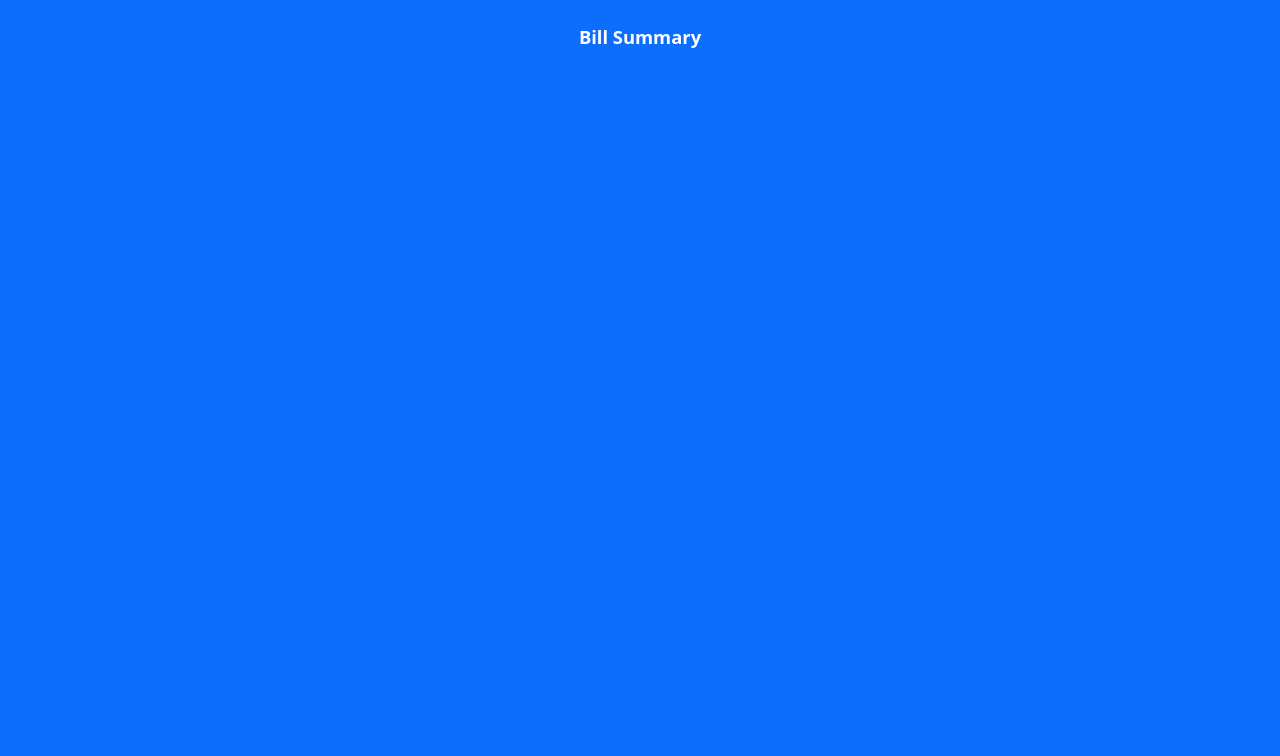
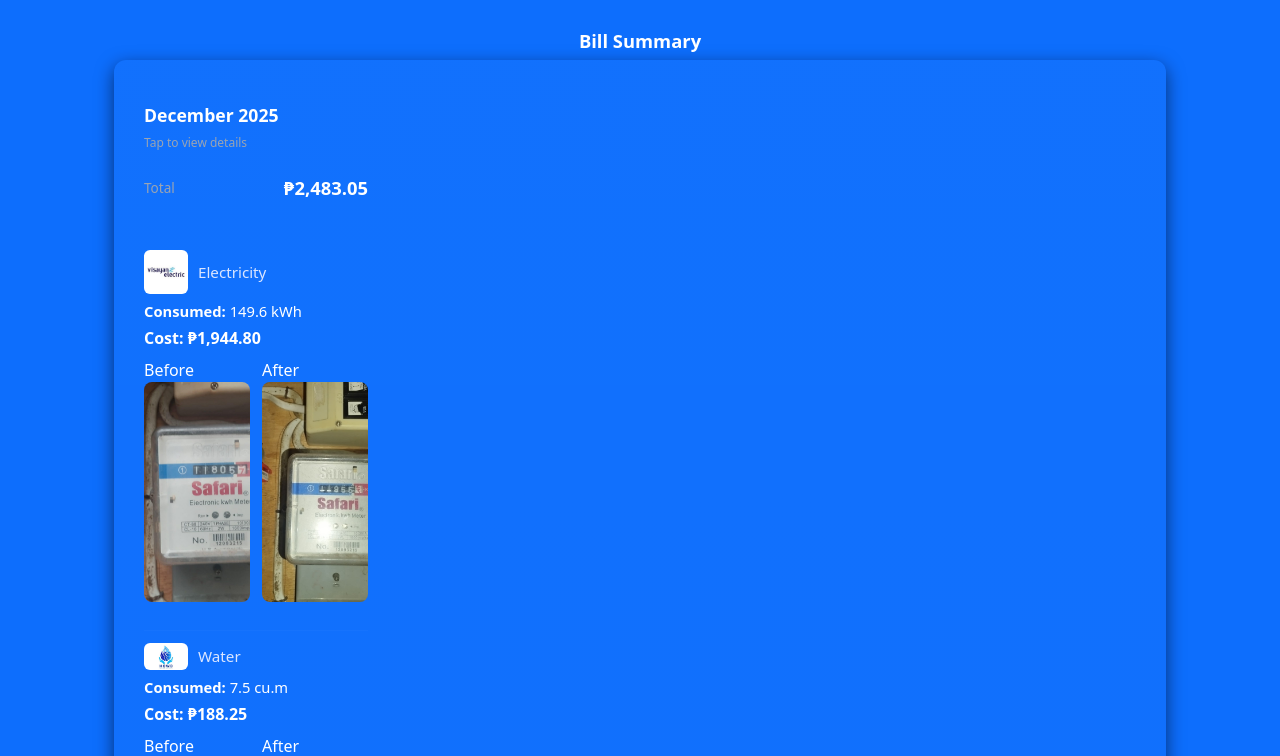
Before and after one commit to sulit2020/bill-app, a React (Vite) app: page / in a window 1280 px wide. Shown: the top 756 px of the page. Built offline with nearby package versions, Linux system fonts and the light colour scheme.

Commit message:
modifed ui s

```diff
--- a/src/components/BillApp.css
+++ b/src/components/BillApp.css
@@ -1,5 +1,4 @@
-/* Mobile-first styles for BillApp component */
-
+/* ...existing code... */
 :root{
   --bg: #0b1220;
   --card: rgba(255,255,255,0.03);
@@ -14,7 +13,7 @@ body { background: var(--bg); color: #fff; }
 
 .container-mobile {
   padding: 14px 12px;
-  max-width: 720px;
+  max-width: 1100px;
   margin: 0 auto;
 }
 
@@ -36,6 +35,8 @@ body { background: var(--bg); color: #fff; }
   display:flex;
   justify-content: space-between;
   align-items:center;
+  gap: 10px;
+  padding: 12px;
   background: linear-gradient(180deg, rgba(255,255,255,0.02), rgba(255,255,255,0.01));
   cursor: pointer;
 }
@@ -46,7 +47,7 @@ body { background: var(--bg); color: #fff; }
 
 /* hide default marker, add caret */
 .bill-summary::-webkit-details-marker { display: none; }
-.bill-summary::after { content: "▾"; margin-left:-100px; opacity:0.75; }
+.bill-summary::after { content: "▾"; margin-left:-120px; opacity:0.75; }
 .bill-details[open] .bill-summary::after { content: "▴"; }
 
 /* Expanded content */
@@ -86,11 +87,56 @@ body { background: var(--bg); color: #fff; }
   .bill-summary { padding:10px; }
 }
 
-/* larger screens: show details expanded and grid layout */
+/* Desktop layout improvements */
 @media (min-width: 720px){
-  .bill-summary { display:none; }
-  .bill-body { display:block !important; }
-  .container-mobile { padding: 20px; }
-  .images { grid-template-columns: 1fr 1fr; }
+  .container-mobile { padding: 24px; }
+
+  /* horizontal card: left summary column, right details */
+  .bill-card {
+    display: grid;
+    grid-template-columns: 260px 1fr;
+    gap: 16px;
+    align-items: start;
+    padding: 12px;
+    background: linear-gradient(180deg, rgba(255,255,255,0.02), rgba(255,255,255,0.01));
+  }
+
+  /* make the summary a vertical panel */
+  .bill-summary{
+    display:flex;
+    flex-direction: column;
+    align-items: flex-start;
+    justify-content: center;
+    min-height: 160px;
+    padding: 18px;
+    border-radius: 10px;
+    background: transparent;
+    cursor: default;
+  }
+  .bill-summary::after { display:none; } /* hide caret on desktop */
+
+  .summary-left .month { font-size: 1.1rem; }
+  .summary-left .hint { color: var(--muted); margin-top:6px; }
+
+  .summary-right { margin-top: 12px; align-self: end; width:100%; display:flex; justify-content:space-between; align-items:center; }
+  .summary-right .label { color: var(--muted); font-size:0.85rem; }
+  .summary-right .amount { font-size:1.15rem; color:var(--accent); font-weight:800; }
+
+  /* ensure details content is visible on desktop (we also set details open via JS) */
+  .bill-body {
+    display: block !important;
+    padding: 18px;
+    background: transparent;
+    border-top: none;
+  }
+
+  /* larger images side-by-side */
+  .images { grid-template-columns: 1fr 1fr; gap:12px; }
   .images img { height:220px; }
+
+  /* service layout: make services appear in stack with clearer separation */
+  .service { padding-bottom: 12px; border-bottom: 1px solid rgba(255,255,255,0.02); margin-bottom:12px; }
+  .service.last { border-bottom: none; margin-bottom: 0; padding-bottom:0; }
+
+  .total-row { padding-top: 12px; border-top: 1px solid rgba(255,255,255,0.03); margin-top: 8px; }
 }
--- a/src/components/BillApp.jsx
+++ b/src/components/BillApp.jsx
@@ -1,7 +1,23 @@
 import "bootstrap/dist/css/bootstrap.min.css";
+import React, { useState, useEffect } from "react";
 import "./BillApp.css";
 
 export default function BillApp() {
+  const [isDesktop, setIsDesktop] = useState(false);
+
+  useEffect(() => {
+    const mq = window.matchMedia("(min-width: 720px)");
+    const onChange = (e) => setIsDesktop(e.matches);
+    setIsDesktop(mq.matches);
+
+    if (mq.addEventListener) mq.addEventListener("change", onChange);
+    else mq.addListener(onChange);
+
+    return () => {
+      if (mq.removeEventListener) mq.removeEventListener("change", onChange);
+      else mq.removeListener(onChange);
+    };
+  }, []);
   // const [copiedText, setCopiedText] = useState("");
   const bills = [
     // {
@@ -93,8 +109,11 @@ export default function BillApp() {
     },
   ];
 
-    const fmt = (v) =>
-    v.toLocaleString(undefined, { minimumFractionDigits: 2, maximumFractionDigits: 2 });
+  const fmt = (v) =>
+    v.toLocaleString(undefined, {
+      minimumFractionDigits: 2,
+      maximumFractionDigits: 2,
+    });
 
   return (
     <div className="bill-app container-mobile">
@@ -111,10 +130,13 @@ export default function BillApp() {
 
           return (
             <article className="bill-card" key={i}>
-              <details className="bill-details" role="group">
+              {/* open on desktop, collapsible on mobile */}
+              <details className="bill-details" role="group" open={isDesktop}>
                 <summary className="bill-summary">
                   <div className="summary-left">
-                    <div className="month">{bill.month} {bill.year}</div>
+                    <div className="month">
+                      {bill.month} {bill.year}
+                    </div>
                     <div className="hint">Tap to view details</div>
                   </div>
                   <div className="summary-right d-flex">
@@ -126,47 +148,83 @@ export default function BillApp() {
                 <div className="bill-body">
                   <section className="service">
                     <div className="service-head">
-                      <img src="/veco-logo.jpeg" alt="Veco" className="logo" loading="lazy" />
+                      <img
+                        src="/veco-logo.jpeg"
+                        alt="Veco"
+                        className="logo"
+                        loading="lazy"
+                      />
                       <h4>Electricity</h4>
                     </div>
-                    <p className="meta text-white"><strong>Consumed:</strong> {bill.electricity.kwh} kWh</p>
-                    <p className="cost text-white"><strong>Cost:</strong> ₱{fmt(electricBill)}</p>
+                    <p className="meta text-white">
+                      <strong>Consumed:</strong> {bill.electricity.kwh} kWh
+                    </p>
+                    <p className="cost text-white">
+                      <strong>Cost:</strong> ₱{fmt(electricBill)}
+                    </p>
 
                     <div className="images">
                       <figure>
                         <figcaption>Before</figcaption>
-                        <img src={bill.electricity.beforeImg} alt="electric before" loading="lazy" />
+                        <img
+                          src={bill.electricity.beforeImg}
+                          alt="electric before"
+                          loading="lazy"
+                        />
                       </figure>
                       <figure>
                         <figcaption>After</figcaption>
-                        <img src={bill.electricity.afterImg} alt="electric after" loading="lazy" />
+                        <img
+                          src={bill.electricity.afterImg}
+                          alt="electric after"
+                          loading="lazy"
+                        />
                       </figure>
                     </div>
                   </section>
 
                   <section className="service">
                     <div className="service-head">
-                      <img src="/mcwd-logo.jpeg" alt="MCWD" className="logo" loading="lazy" />
+                      <img
+                        src="/mcwd-logo.jpeg"
+                        alt="MCWD"
+                        className="logo"
+                        loading="lazy"
+                      />
                       <h4>Water</h4>
                     </div>
-                    <p className="meta text-white"><strong>Consumed:</strong> {bill.water.cuM} cu.m</p>
-                    <p className="cost text-white"><strong>Cost:</strong> ₱{fmt(waterBill)}</p>
+                    <p className="meta text-white">
+                      <strong>Consumed:</strong> {bill.water.cuM} cu.m
+                    </p>
+                    <p className="cost text-white">
+                      <strong>Cost:</strong> ₱{fmt(waterBill)}
+                    </p>
 
                     <div className="images">
                       <figure>
                         <figcaption>Before</figcaption>
-                        <img src={bill.water.beforeImg} alt="water before" loading="lazy" />
+                        <img
+                          src={bill.water.beforeImg}
+                          alt="water before"
+                          loading="lazy"
+                        />
                       </figure>
                       <figure>
                         <figcaption>After</figcaption>
-                        <img src={bill.water.afterImg} alt="water after" loading="lazy" />
+                        <img
+                          src={bill.water.afterImg}
+                          alt="water after"
+                          loading="lazy"
+                        />
                       </figure>
                     </div>
                   </section>
 
                   <section className="service last">
                     <h4>Internet</h4>
-                    <p className="cost text-white"><strong>Cost:</strong> ₱{fmt(internetBill)}</p>
+                    <p className="cost text-white">
+                      <strong>Cost:</strong> ₱{fmt(internetBill)}
+                    </p>
                   </section>
 
                   <div className="total-row">
```
